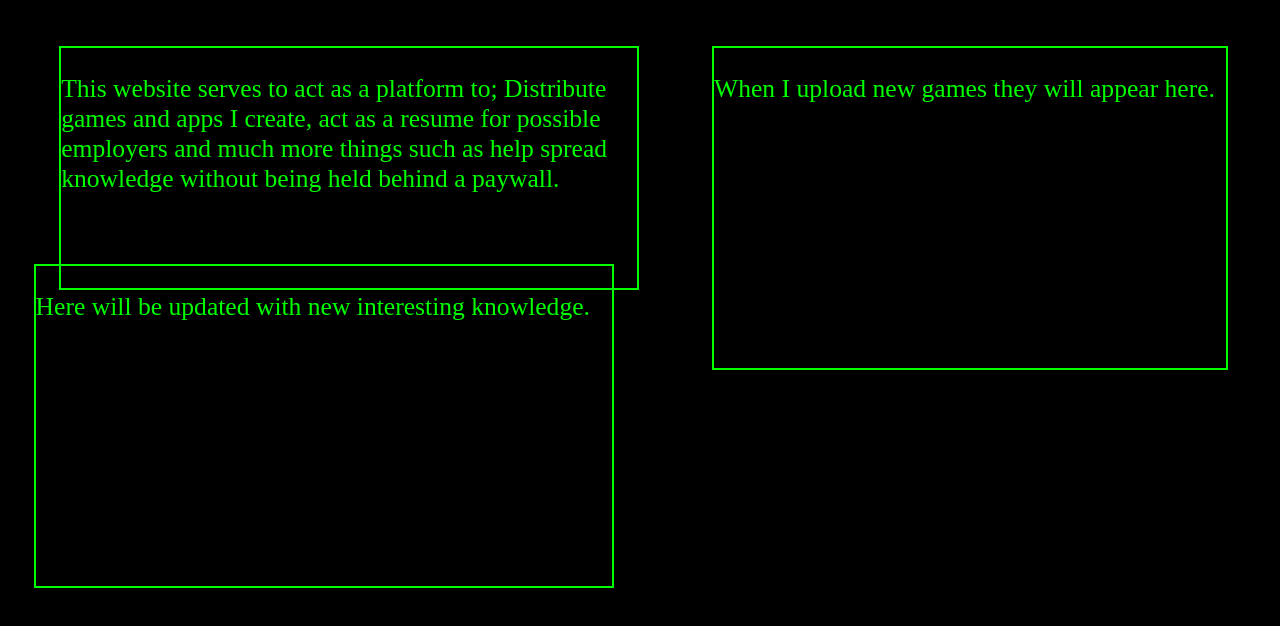
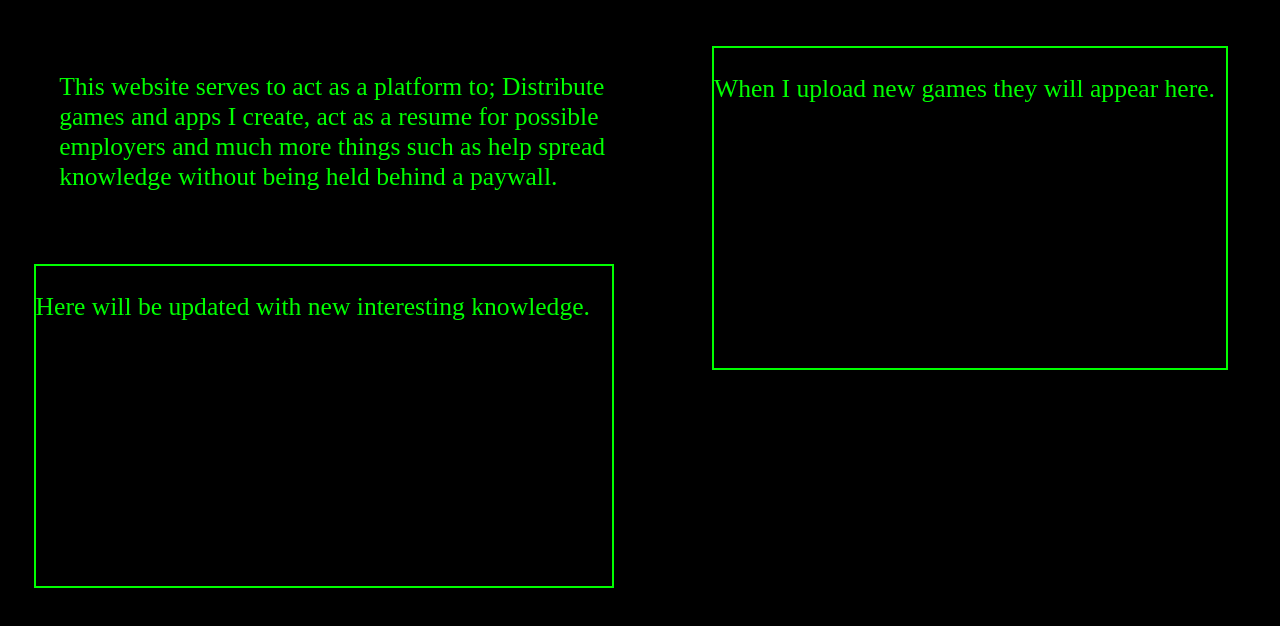
Before and after one commit to BrotatoBoi2point0/brotatoboi.github.io, a plain HTML site: page home.html in a window 1280 px wide. Drawn offline with Linux system fonts and the light colour scheme.

Commit message:
~~REMOVE DEBUGGING~~
~~REMOVE DEBUGGING~~

```diff
--- a/homeStyle.css
+++ b/homeStyle.css
@@ -17,7 +17,6 @@
 }
 
 #firstBlurb {
-	border: 2px solid lime;
 	position: absolute;
 	margin-left: 4%;
 	margin-top: 3%;
```
